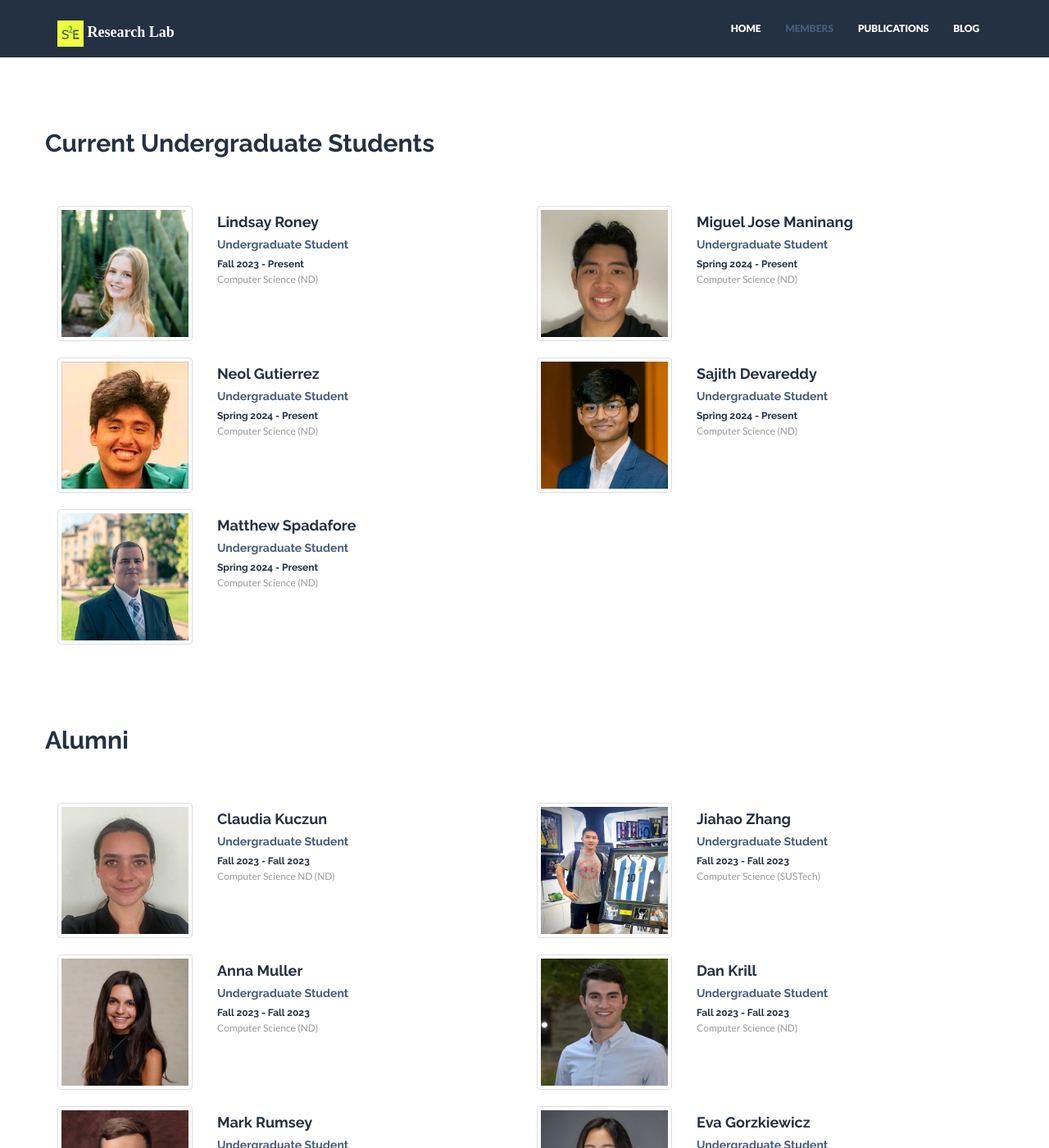
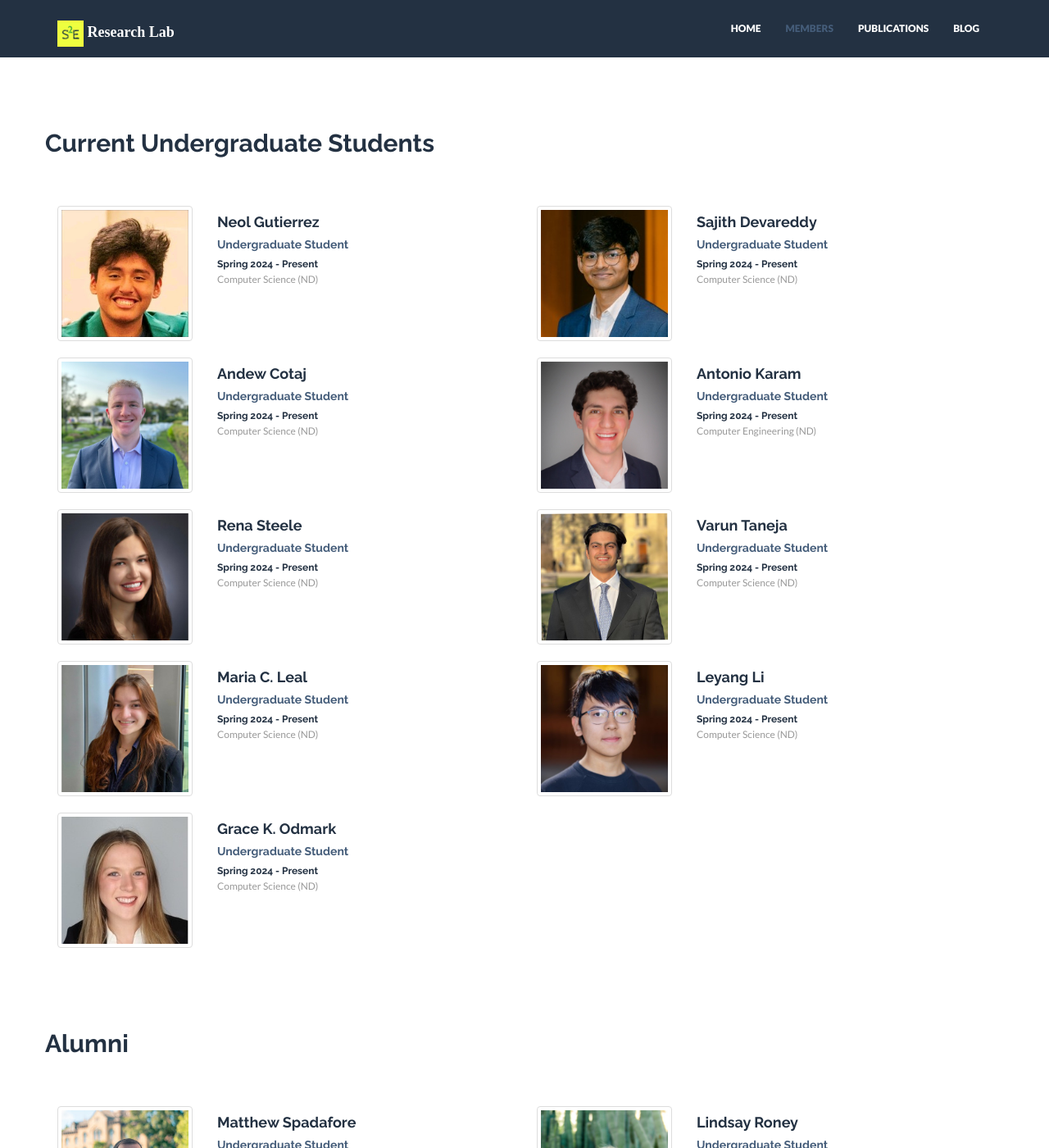
Before and after one commit to s2e-lab/s2e-lab.github.io, a Jekyll site: the page built from members.html, in a window 1280 px wide and 1400 px high, scrolled down 1003 px. Shown: the whole window at 82% size. Built offline with Jekyll 4.4.1, drawn with Linux system fonts in a browser that asks for light colours; nearby versions of some CDN libraries; some web fonts are replaced; a style sheet for code colours, icons or effects is not loaded; some of the changed text lies outside the part shown.

Commit message:
Updated members

```diff
--- a/_config.yml
+++ b/_config.yml
@@ -129,18 +129,6 @@ graduates:
         url: https://www.linkedin.com/in/luka-cvetko-649655162
     time: Jan. 2024 - Present
 undergraduates:
-  - name: Lindsay Roney
-    position: Undergraduate Student
-    text: Computer Science
-    org: ND
-    img: lroney.jpg
-    time: Fall 2023 - Present
-  - name: Miguel Jose Maninang
-    position: Undergraduate Student
-    text: Computer Science
-    org: ND
-    img: mmaninan.jpg
-    time: Spring 2024 - Present
   - name: Neol Gutierrez
     position: Undergraduate Student
     text: Computer Science
@@ -153,15 +141,70 @@ undergraduates:
     org: ND
     img: sdevared.jpg
     time: Spring 2024 - Present
+  - name: Andew Cotaj
+    position: Undergraduate Student
+    text: Computer Science
+    org: ND
+    img: acotaj.jpg
+    time: Spring 2024 - Present
+  - name: Antonio Karam
+    position: Undergraduate Student
+    text: Computer Engineering
+    org: ND
+    img: akaram.jpg
+    time: Spring 2024 - Present
+  - name: Rena Steele
+    position: Undergraduate Student
+    text: Computer Science
+    org: ND
+    img: rsteele.jpg
+    time: Spring 2024 - Present
+  - name: Varun   Taneja
+    position: Undergraduate Student
+    text: Computer Science
+    org: ND
+    img: vtaneja.jpg
+    time: Spring 2024 - Present
+  - name: Maria C. Leal
+    position: Undergraduate Student
+    text: Computer Science
+    org: ND
+    img: mleal.jpg
+    time: Spring 2024 - Present
+  - name: Leyang Li
+    position: Undergraduate Student
+    text: Computer Science
+    org: ND
+    img: leyangli.jpg
+    time: Spring 2024 - Present
+  - name: Grace K. Odmark
+    position: Undergraduate Student
+    text: Computer Science
+    org: ND
+    img: godmark.jpg
+    time: Spring 2024 - Present
+
+
+
+alumni:
   - name: Matthew Spadafore
     position: Undergraduate Student
     text: Computer Science
     org: ND
     img: mspadafo.jpg
     time: Spring 2024 - Present
-
-
-alumni:
+  - name: Lindsay Roney
+    position: Undergraduate Student
+    text: Computer Science
+    org: ND
+    img: lroney.jpg
+    time: Fall 2023 - Spring 2024
+  - name: Miguel Jose Maninang
+    position: Undergraduate Student
+    text: Computer Science
+    org: ND
+    img: mmaninan.jpg
+    time: Spring 2024
   - name: Claudia Kuczun
     position: Undergraduate Student
     text: Computer Science ND
```
Also changed, not shown: assets/img/members/acotaj.jpg (added), assets/img/members/akaram.jpg (added), assets/img/members/godmark.jpg (added), assets/img/members/leyangli.jpg (added), assets/img/members/mleal.jpg (added), assets/img/members/rsteele.jpg (added), assets/img/members/vtaneja.jpg (added).
